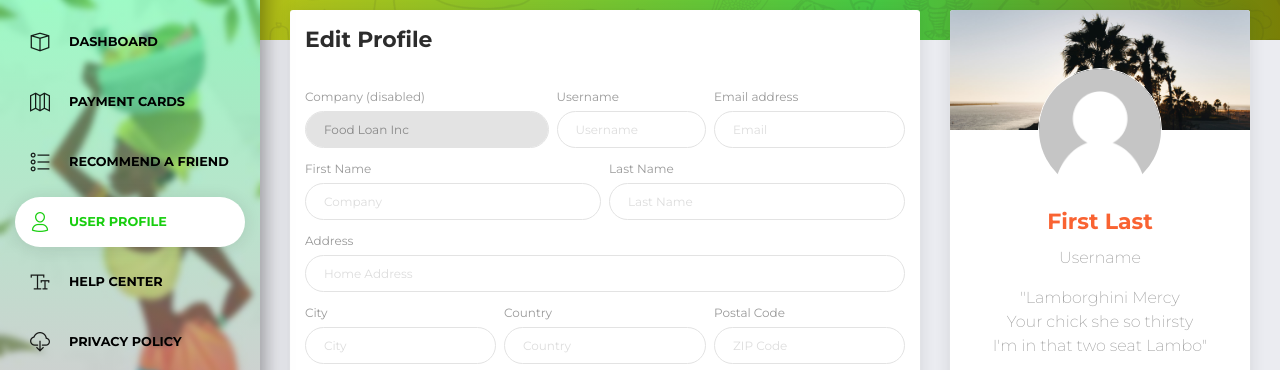
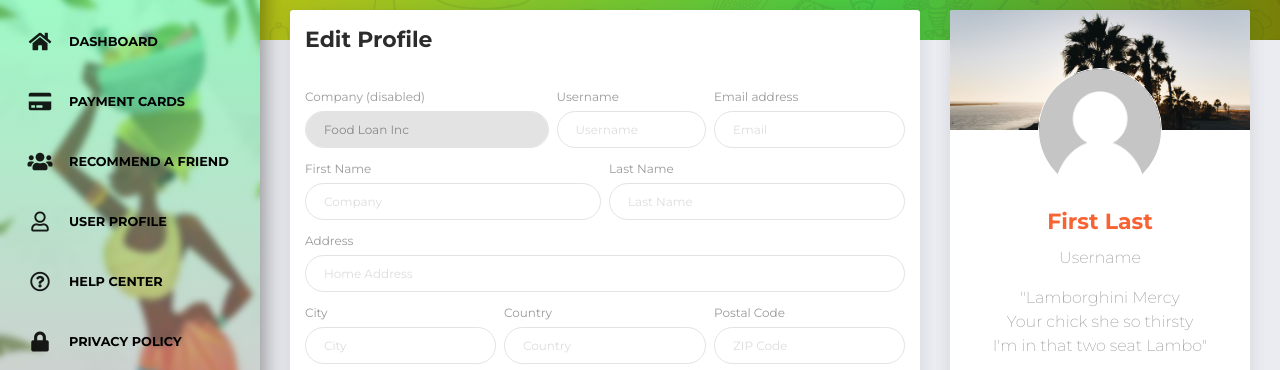
Before and after one commit to Foodyloan/foodyloan, a plain HTML site: page Pages/user.html in a window 1280 px wide. Shown: the part 95-465 px from the top of the page. Drawn offline with Linux system fonts and the light colour scheme; files whose address does not match are found by name.

Commit message:
Update user.html

```diff
--- a/Pages/user.html
+++ b/Pages/user.html
@@ -33,39 +33,39 @@
                 <ul class="nav">
                     <li>
                         <a href="dashboard.html">
-                            <i class="now-ui-icons design_app"></i>
+                            <i class="fas fa-home"></i>
                             <p>Dashboard</p>
                         </a>
                     </li>
 
                     <li>
                         <a href="Payment cards.html">
-                            <i class="now-ui-icons location_map-big"></i>
+                            <i class="fas fa-credit-card"></i>
                             <p>Payment Cards</p>
                         </a>
                     </li>
                     <li>
                         <a href="Recommend.html">
-                            <i class="now-ui-icons design_bullet-list-67"></i>
+                            <i class="fas fa-users"></i>
                             <p>Recommend a Friend</p>
                         </a>
                     </li>
-                    <li class="active">
+                    <li>
                         <a href="user.html">
-                            <i class="now-ui-icons users_single-02"></i>
+                           <i class="far fa-user"></i>
                             <p>User Profile</p>
                         </a>
                     </li>
 
                     <li>
-                        <a href="empty2.html">
-                            <i class="now-ui-icons text_caps-small"></i>
+                        <a href="Help Center.html">
+                         <i class="far fa-question-circle"></i>
                             <p>Help Center</p>
                         </a>
                     </li>
                     <li class="active-pro">
                         <a href="Privacy policy.html">
-                            <i class="now-ui-icons arrows-1_cloud-download-93"></i>
+                            <i class="fas fa-lock"></i>
                             <p>Privacy Policy</p>
                         </a>
                     </li>
```
